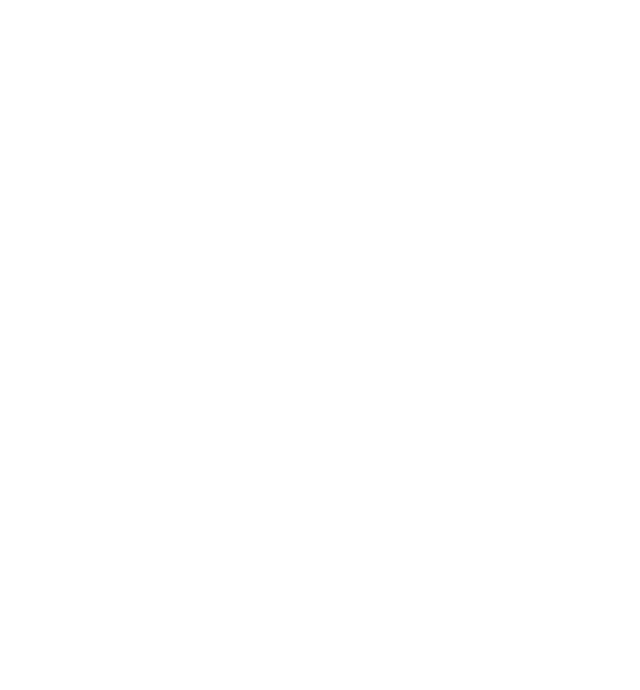
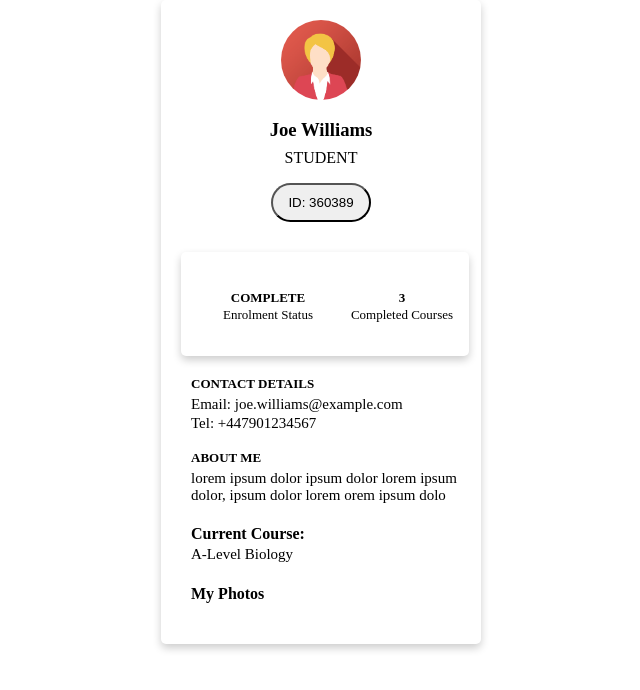
Before and after one commit to uncleejay/openstudy-test, a plain HTML site: page index.html in a window 1280 px wide. Shown: the whole page, without its empty margins (319-959 px from the left). Drawn offline with Linux system fonts and the light colour scheme.

Commit message:
created layout

```diff
--- a/index.html
+++ b/index.html
@@ -2,8 +2,60 @@
 <html>
 <head>
 	<title>Open Study College Test</title>
+	<link rel="stylesheet" type="text/css" href="style.css">
 </head>
 <body>
+	<div class="card">
+
+		<div class="center-image">
+		<img src="assets/images/avatar.png" alt="Avatar" class="avatar">
+		</div>
+
+		<h3 class="text-center">Joe Williams</h3>
+		<p class="text-center card-paragraph">Student</p>
+		<div class="center-button">
+			<button class="button-radius">ID: 360389</button>
+		</div>
+
+		<div class="card overlap-card">
+		<div class="overlap-space">
+			<div class="row">
+				<div class="column">
+					<div class="text-center">
+						<h4 class="heading">Complete</h4>
+						<p class="overlap-text">Enrolment Status</p>
+					</div>
+				</div>
+				<div class="column">
+					<div class="text-center">
+						<h4 class="heading">3</h4>
+						<p class="overlap-text">Completed Courses</p>
+					</div>
+				</div>
+			</div>
+		</div>
+		</div>
+
+		<div class="main-body">
+			<h4 class="heading">Contact Details</h4>
+			<p class="body-paragraph">Email: joe.williams@example.com</p>
+			<p class="body-paragraph">Tel: +447901234567</p>
+
+			<h4 class="heading">About me</h4>
+			<p class="body-paragraph">lorem ipsum dolor ipsum dolor lorem ipsum dolor, ipsum dolor lorem  orem ipsum dolo</p>
+		</div>
+
+		<div class="main-body">
+			<h4>Current Course:</h4>
+			<p class="course-text">A-Level Biology</p>
+		</div>
+
+		<div class="main-body">
+			<h4>My Photos</h4>
+		</div>
+
+	</div>
+
 
 </body>
 </html>
--- a/style.css
+++ b/style.css
@@ -0,0 +1,100 @@
+body{
+	display: flex;
+  	justify-content: center;
+  	align-items: center;
+	margin: 0;
+}
+
+.avatar {
+  max-width: 100%;
+  height: 80px;
+  border-radius: 50%;
+}
+
+.card {
+  box-shadow: 0 4px 8px 0 rgba(0,0,0,0.2);
+  padding-top: 20px;
+  padding-bottom: 20px;
+  max-width: 100%;
+  width: 25%;
+  height: 100%;
+  border-radius: 5px;
+}
+
+.text-center{
+	text-align: center;
+}
+
+.body-paragraph{
+	font-size: 15px;
+	margin-top: -13px;
+}
+
+.card-paragraph{
+	text-transform: uppercase;
+	margin-top: -10px;
+}
+
+.overlap-card{
+	margin-left: 20px;
+	margin-top: 30px;
+	max-width: 100%;
+	width: 90%;
+	z-index: 100;
+}
+
+.overlap-space{
+	padding-left: 20px;
+}
+
+.overlap-text{
+	font-size: 13px;
+	margin-top: -16px;
+}
+
+.col-right{
+	float: right;
+}
+
+.main-body{
+	margin-top: 20px;
+	padding-left: 30px;
+}
+
+.center-button{
+	display: flex;
+  	justify-content: center;
+  	align-items: center;
+	margin: 0;
+}
+
+.center-image{
+	display: flex;
+  	justify-content: center;
+  	align-items: center;
+	margin: 0;
+}
+
+.button-radius{
+	border-radius: 50px;
+	padding: 10px 15px 10px 15px;
+	max-width: 100%;
+}
+
+.heading{
+	text-transform: uppercase;
+	font-size: 13px;
+}
+
+.course-text{
+	font-size: 15px;
+	margin-top: -18px;
+}
+
+.row{
+	display: flex;
+}
+
+.column{
+	flex: 50%;
+}
```
Also changed, not shown: assets/images/avatar.png (added).
